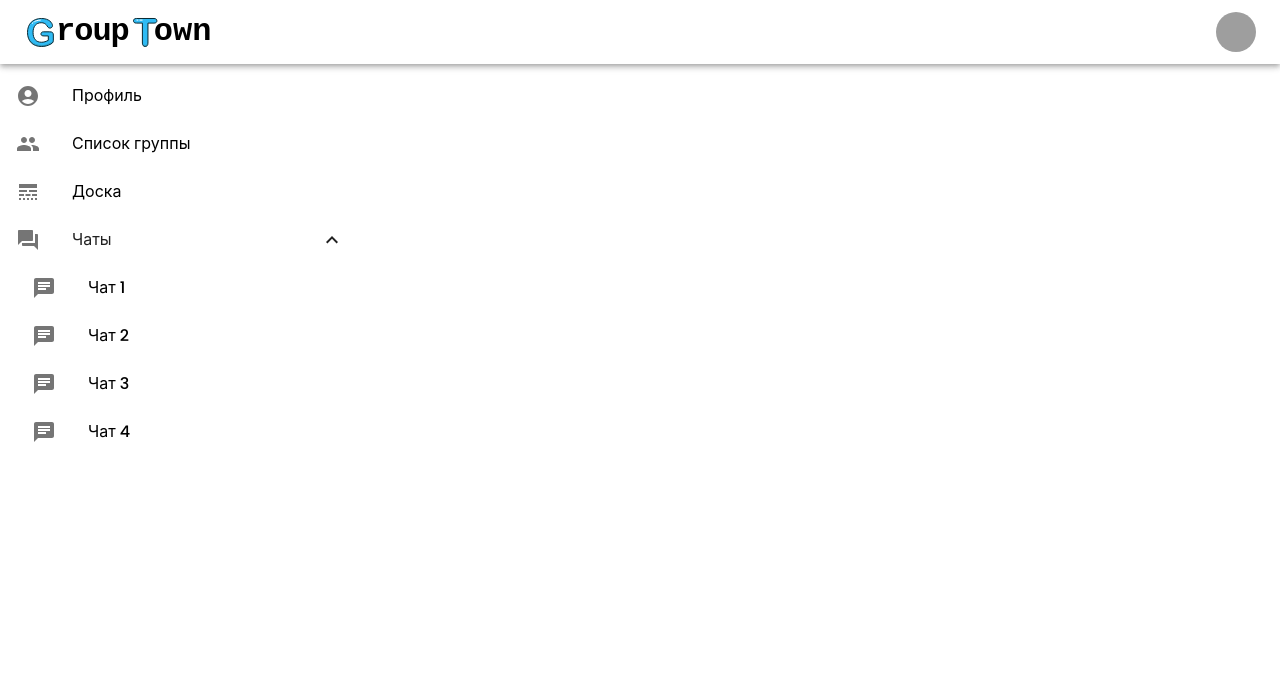
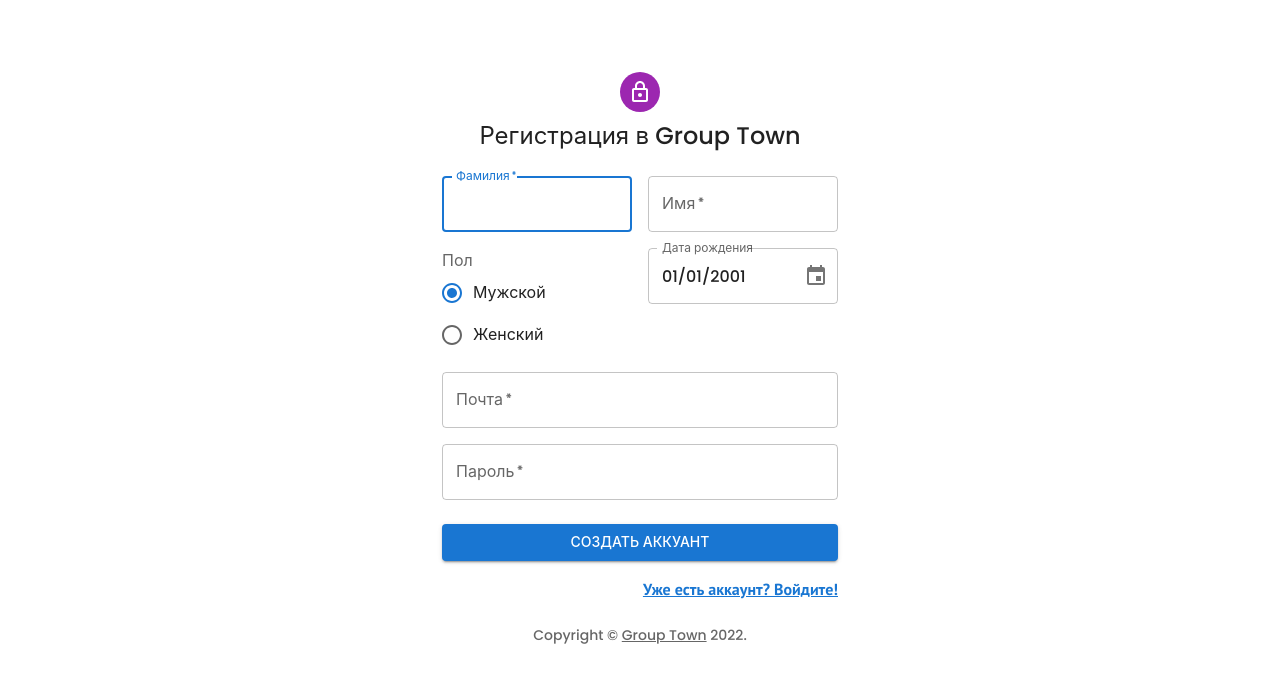
Before and after one commit to Mathers08/group-town, a React (Create React App) app: page /signup in a window 1280 px wide. Shown: the top 682 px of the page. Built offline with nearby package versions, Linux system fonts and the light colour scheme; grey boxes are pictures that could not be loaded.

Commit message:
sign up and sign in updates

```diff
--- a/package.json
+++ b/package.json
@@ -26,6 +26,7 @@
     "framer-motion": "^7.5.3",
     "react": "^18.2.0",
     "react-dom": "^18.2.0",
+    "react-hook-form": "^7.37.0",
     "react-redux": "^8.0.4",
     "react-router-dom": "^6.4.2",
     "react-scripts": "5.0.1",
--- a/src/App.tsx
+++ b/src/App.tsx
@@ -27,7 +27,7 @@
   }
 });
 
-const isAuth = true;
+const isAuth = false;
 
 const App = () => {
   const location = useLocation();
--- a/src/components/Header.tsx
+++ b/src/components/Header.tsx
@@ -64,7 +64,7 @@
             <img src={logo2} alt=""/>
             <h1 style={{ fontFamily: 'monospace', marginLeft: '-7px' }}>own</h1>
           </Link>
-          {isAuth
+          {!isAuth
             ?
             <Box sx={{ flexGrow: 0 }}>
               <Tooltip title="">
@@ -96,11 +96,11 @@
             </Box>
             :
             <Stack spacing={2} direction="row">
+              <Link to="/login">
+                <Button variant="outlined">Войти</Button>
+              </Link>
               <Link to="/signup">
-                <Button variant="outlined">Зарегистрироваться</Button>
-              </Link>
-              <Link to="/login">
-                <Button variant="contained">Войти</Button>
+                <Button variant="contained">Создать аккаунт</Button>
               </Link>
             </Stack>
           }
--- a/src/components/Modal/Modal.scss
+++ b/src/components/Modal/Modal.scss
@@ -19,7 +19,7 @@
   }
 
   &__content {
-    padding: 20px;
+    padding: 40px 20px;
     border-radius: 12px;
     transform: scale(.5);
     transition: .4s all;
--- a/src/pages/Dashboard/FullNews.tsx
+++ b/src/pages/Dashboard/FullNews.tsx
@@ -24,7 +24,10 @@
             <div className="full__top-line" style={{ background: item.importance }}/>
           </div>
           <div className="full__main">
-            <p className="full__main-info">Дата создания: {item.createdAt}</p>
+            <div className="full__main-info">
+              <p>Автор: Black Mathers</p>
+              <p>Дата создания: {item.createdAt}</p>
+            </div>
             <h2 className="full__main-content">{item.content}</h2>
           </div>
         </>
--- a/src/pages/SignIn.tsx
+++ b/src/pages/SignIn.tsx
@@ -1,67 +1,56 @@
 import React from 'react';
-import {
-  Avatar,
-  Box,
-  Button,
-  Container,
-  createTheme,
-  CssBaseline,
-  Grid,
-  TextField,
-  ThemeProvider,
-  Typography
-} from '@mui/material';
+import { Avatar, Box, Button, Container, Grid, TextField, Typography } from '@mui/material';
 import { LockOutlined } from '@mui/icons-material';
 import { Link } from "react-router-dom";
 import { Copyright } from "../components";
-
-const theme = createTheme();
+import { useForm } from 'react-hook-form';
 
 const SignIn = () => {
-  const handleSubmit = (event: React.FormEvent<HTMLFormElement>) => {
-    event.preventDefault();
-    const data = new FormData(event.currentTarget);
-    console.log({
-      email: data.get('email'),
-      password: data.get('password'),
+  const { register, handleSubmit, setError, formState: { errors, isValid } } = useForm({
+    defaultValues: {
+      email: '',
+      password: ''
+    },
+    mode: 'onChange'
   });
+
+  const onSubmit = (values: any) => {
+    console.log(values);
   };
 
   return (
-    <ThemeProvider theme={theme}>
     <Container component="main" maxWidth="xs">
-        <CssBaseline/>
       <Box sx={{ mt: 8, display: 'flex', flexDirection: 'column', alignItems: 'center' }}>
         <Avatar sx={{ m: 1, bgcolor: 'secondary.main' }}>
           <LockOutlined/>
         </Avatar>
         <Typography component="h1" variant="h5">
-            Вход в Group Town
+          Вход в аккаунт
         </Typography>
-          <Box component="form" onSubmit={handleSubmit} noValidate sx={{ mt: 1 }}>
+        <form onSubmit={handleSubmit(onSubmit)}>
           <TextField
             autoFocus
             margin="normal"
-              required
             fullWidth
-              id="email"
             label="Ваша почта"
-              name="email"
-              autoComplete="email"
+            type="email"
+            error={Boolean(errors.email?.message)}
+            helperText={errors.email?.message}
+            {...register('email', { required: 'Укажите почту!' })}
           />
           <TextField
             margin="normal"
-              required
             fullWidth
-              name="password"
             label="Пароль"
             type="password"
-              id="password"
-              autoComplete="current-password"
+            error={Boolean(errors.password?.message)}
+            helperText={errors.password?.message}
+            {...register('password', { required: 'Укажите пароль!' })}
           />
           <Button type="submit" fullWidth variant="contained" sx={{ mt: 3, mb: 2 }}>
             Войти
           </Button>
+        </form>
         <Grid container justifyContent="center">
           <Grid item>
             <Link to="/signup" style={{ color: '#1976d2', textDecoration: 'underline' }}>
@@ -70,10 +59,8 @@
           </Grid>
         </Grid>
       </Box>
-        </Box>
-        <Copyright sx={{ mt: 8, mb: 4 }}/>
+      <Copyright sx={{ mt: 3, mb: 1 }}/>
     </Container>
-    </ThemeProvider>
   );
 };
 
--- a/src/pages/SignUp.tsx
+++ b/src/pages/SignUp.tsx
@@ -4,47 +4,42 @@
   Box,
   Button,
   Container,
-  createTheme,
-  CssBaseline,
-  FormControl,
+  FormControlLabel,
+  FormLabel,
   Grid,
-  InputLabel,
-  MenuItem,
-  SelectChangeEvent,
+  Radio,
+  RadioGroup,
   TextField,
-  ThemeProvider,
   Typography
 } from '@mui/material';
-import dayjs, { Dayjs } from 'dayjs';
 import 'dayjs/locale/ru';
 import { LockOutlined } from '@mui/icons-material';
 import { Copyright } from "../components";
 import { Link } from "react-router-dom";
 import { DesktopDatePicker, LocalizationProvider } from "@mui/x-date-pickers";
 import { AdapterDayjs } from "@mui/x-date-pickers/AdapterDayjs";
-import Select from '@mui/material/Select';
-
-const theme = createTheme();
+import { Controller, useForm } from "react-hook-form";
+import dayjs from "dayjs";
 
 const SignUp = () => {
-  const [value, setValue] = React.useState<Dayjs | null>(dayjs('2001-01-01T21:11:54'));
-  const [gender, setGender] = React.useState('');
+  const { register, handleSubmit, control, setError, formState: { errors, isValid } } = useForm({
+    defaultValues: {
+      lastName: '',
+      firstName: '',
+      gender: 'male',
+      birthday: dayjs('2001-01-01'),
+      email: '',
+      password: ''
+    },
+    mode: 'onChange'
+  });
 
-  const handleChange = (event: SelectChangeEvent) => setGender(event.target.value as string);
-  const onDayChange = (newValue: Dayjs | null) => setValue(newValue);
-  const handleSubmit = (e: React.FormEvent<HTMLFormElement>) => {
-    e.preventDefault();
-    const data = new FormData(e.currentTarget);
-    console.log({
-      email: data.get('email'),
-      password: data.get('password'),
-    });
+  const onSubmit = (values: any) => {
+    console.log(values);
   };
 
   return (
-    <ThemeProvider theme={theme}>
     <Container component="main" maxWidth="xs">
-        <CssBaseline/>
       <Box sx={{ mt: 8, display: 'flex', flexDirection: 'column', alignItems: 'center' }}>
         <Avatar sx={{ m: 1, bgcolor: 'secondary.main' }}>
           <LockOutlined/>
@@ -52,69 +47,68 @@
         <Typography component="h1" variant="h5">
           Регистрация в Group Town
         </Typography>
-          <Box component="form" noValidate onSubmit={handleSubmit} sx={{ mt: 3 }}>
-            <Grid container spacing={2}>
+        <form onSubmit={handleSubmit(onSubmit)}>
+          <Grid container spacing={2} sx={{ mt: 1 }}>
             <Grid item xs={12} sm={6}>
               <TextField
                 autoFocus
                 required
                 fullWidth
-                  name="lastName"
-                  id="lastName"
                 label="Фамилия"
+                error={Boolean(errors.lastName?.message)}
+                helperText={errors.lastName?.message}
+                {...register('lastName', { required: 'Укажите фамилию!' })}
               />
             </Grid>
             <Grid item xs={12} sm={6}>
               <TextField
                 required
                 fullWidth
-                  name="firstName"
-                  id="firstName"
                 label="Имя"
+                error={Boolean(errors.firstName?.message)}
+                helperText={errors.firstName?.message}
+                {...register('firstName', { required: 'Укажите имя!' })}
+              />
+            </Grid>
+            <Grid item xs={12} sm={6}>
+              <FormLabel>Пол</FormLabel>
+              <Controller
+                control={control}
+                name="gender"
+                render={({ field }) => (
+                  <RadioGroup {...field}>
+                    <FormControlLabel value="male" control={<Radio/>} label="Мужской"/>
+                    <FormControlLabel value="female" control={<Radio/>} label="Женский"/>
+                  </RadioGroup>
+                )}
+              />
+            </Grid>
+            <Grid item xs={12} sm={6}>
+              <Controller
+                control={control}
+                name="birthday"
+                render={({ field }) => (
+                  <LocalizationProvider dateAdapter={AdapterDayjs} adapterLocale="ru">
+                    <DesktopDatePicker
+                      label="Дата рождения"
+                      inputFormat="MM/DD/YYYY"
+                      value={field.value}
+                      onChange={(date) => field.onChange(date)}
+                      renderInput={(params) => <TextField {...params} />}
+                    />
+                  </LocalizationProvider>
+                )}
               />
             </Grid>
             <Grid item xs={12}>
               <TextField
                 required
                 fullWidth
-                  name="patronymic"
-                  id="patronymic"
-                  label="Отчество"
-                />
-              </Grid>
-              <Grid item xs={12} sm={6}>
-                <FormControl fullWidth>
-                  <InputLabel id="demo-simple-select-label">Пол</InputLabel>
-                  <Select
-                    labelId="demo-simple-select-label"
-                    id="demo-simple-select"
-                    value={gender}
-                    label="Пол"
-                    onChange={handleChange}
-                  >
-                    <MenuItem value="male">Мужской</MenuItem>
-                    <MenuItem value="female">Женский</MenuItem>
-                  </Select>
-                </FormControl>
-              </Grid>
-              <Grid item xs={12} sm={6}>
-                <LocalizationProvider dateAdapter={AdapterDayjs} adapterLocale="ru">
-                  <DesktopDatePicker
-                    label="Дата рождения"
-                    inputFormat="MM/DD/YYYY"
-                    value={value}
-                    onChange={onDayChange}
-                    renderInput={(params) => <TextField {...params} />}
-                  />
-                </LocalizationProvider>
-              </Grid>
-              <Grid item xs={12}>
-                <TextField
-                  required
-                  fullWidth
-                  name="email"
-                  id="email"
+                type="email"
                 label="Почта"
+                error={Boolean(errors.email?.message)}
+                helperText={errors.email?.message}
+                {...register('email', { required: 'Укажите почту!' })}
               />
             </Grid>
             <Grid item xs={12}>
@@ -122,15 +116,17 @@
                 required
                 fullWidth
                 type="password"
-                  name="password"
-                  id="password"
                 label="Пароль"
+                error={Boolean(errors.password?.message)}
+                helperText={errors.password?.message}
+                {...register('password', { required: 'Укажите пароль!' })}
               />
             </Grid>
           </Grid>
           <Button type="submit" fullWidth variant="contained" sx={{ mt: 3, mb: 2 }}>
             Создать аккуант
           </Button>
+        </form>
         <Grid container justifyContent="flex-end">
           <Grid item>
             <Link to="/login" style={{ color: '#1976d2', textDecoration: 'underline' }}>
@@ -139,10 +135,8 @@
           </Grid>
         </Grid>
       </Box>
-        </Box>
-        <Copyright sx={{ mt: 5 }}/>
+      <Copyright sx={{ mt: 3, mb: 1 }}/>
     </Container>
-    </ThemeProvider>
   );
 };
 
```
Also changed, not shown: src/components/News/AddNews.tsx (+18 -8 lines), src/components/News/News.scss (+7 -2 lines), src/components/Schedule/Couple.tsx (+7 -9 lines), src/components/Schedule/Schedule.scss (+5 -3 lines), src/utils/ReactHookFormSelect.tsx (added, +29 -0 lines), 1 other file (tests, documents, lock files or other folders). Lines whose indentation alone changed are shown as unchanged.
